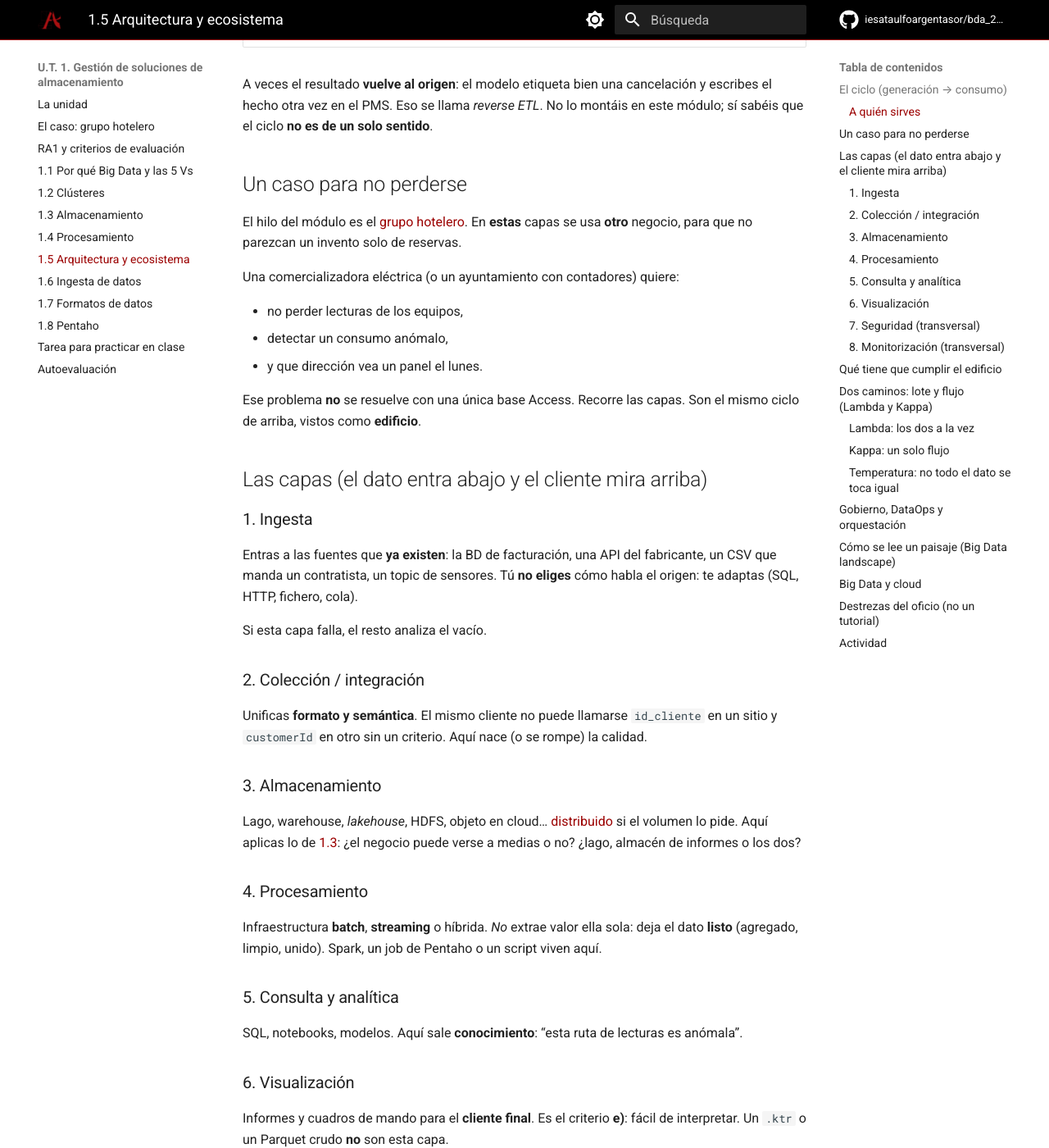
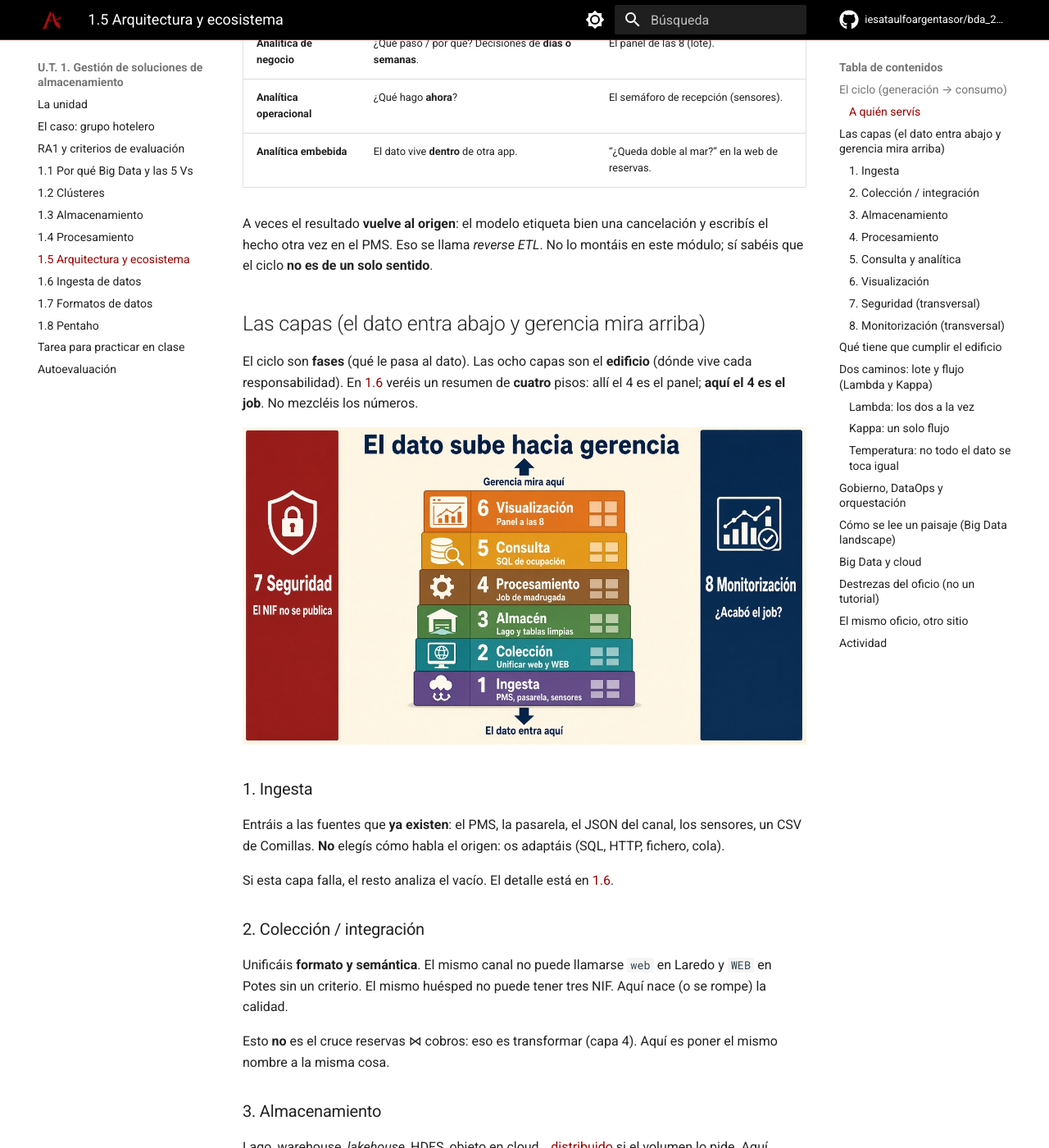
Before and after one commit to iesataulfoargentasor/bda_2026_2027, an MkDocs documentation site: the page built from docs/ut1/arquitectura.md, in a window 1280 px wide and 1400 px high, scrolled down 1740 px. Shown: the whole window at 82% size. Built offline with MkDocs 1.6.1 and Material for MkDocs 9.7.7, drawn with Linux system fonts in a browser that asks for light colours; comment, search, counter and statistics services are not loaded; some of the changed text lies outside the part shown.

Commit message:
Anclar el 1.5 al hotel: ocho capas, Lambda sin mezclar el panel, y RTO/RPO.
Co-authored-by: Cursor <cursoragent@cursor.com>

```diff
--- a/docs/ut1/arquitectura.md
+++ b/docs/ut1/arquitectura.md
@@ -8,11 +8,14 @@ tags:
 
 # 1.5. Arquitectura por capas y paisaje de herramientas
 
-Un sistema Big Data no es “un programa que lo hace todo”. Si metes ingesta, limpieza, modelos y el PDF para gerencia en el mismo script, no puedes probar, ni sustituir una pieza, ni explicar el diseño (criterio **a)**).
+Un sistema Big Data no es “un programa que lo hace todo”. Si metéis ingesta, limpieza, modelos y el PDF para gerencia en el mismo script, no podéis probar, ni sustituir una pieza, ni explicar el diseño (criterio **a)**).
 
-Se parte en **capas** que se hablan entre sí. Cada capa tiene **una** responsabilidad. Así sabes dónde encajan la [ingesta](ingesta.md), el [formato](formatos.md), [Pentaho](pentaho.md) y el cuadro de mando.
+Se parte en **capas** que se hablan entre sí. Cada capa tiene **una** responsabilidad. Así sabéis dónde encajan la [ingesta](ingesta.md), el [formato](formatos.md), [Pentaho](pentaho.md) y el cuadro de mando.
 
-Este apartado es también el **mapa del oficio** que en [1.1](por-que-big-data.md) llamamos ingeniería de datos: no el gráfico del lunes, sino que ese gráfico **pueda** hacerse.
+Este apartado es el **mapa del oficio** que en [1.1](por-que-big-data.md) llamamos ingeniería de datos: no el gráfico del lunes, sino que ese gráfico **pueda** hacerse. El hilo es el [grupo hotelero](caso-hotel.md).
+
+!!! info "Cómo se lee esta página"
+    Primero el **ciclo** (fases: de que nace el dato hasta que gerencia lo usa). Luego el **edificio** (ocho capas: el dato entra abajo y gerencia mira arriba). Después **cómo se combinan** lote y flujo (Lambda / Kappa) con los relojes 23:00 / 8:00 / semáforo. Los logos van al final: se sitúan en una capa; no se recitan.
 
 ## El ciclo (generación → consumo)
 
@@ -20,15 +23,15 @@ Antes de los logos, el dato recorre un ciclo. Las tecnologías cambian; **estas
 
 1. **Generación.** Quién, dónde y cuándo nace el dato: PMS, pasarela, sensor, un Excel de Comillas, una API.
 2. **Ingesta.** Moverlo al almacén. El detalle (pipeline, push/pull/poll, ETL/ELT) está en [1.6](ingesta.md).
-3. **Transformación.** Cruzar, limpiar, agregar. Aquí vive Pentaho y, a escala, Spark SQL.
-4. **Entrega** (*serving*). El dato **ya es de fiar** y se lo das a un consumidor: panel, modelo, fichero para el científico.
+3. **Transformación.** Cruzar, limpiar, agregar. Aquí vive Pentaho y, a escala, Spark SQL. No es lo mismo que unificar nombres (eso es la capa 2, más abajo).
+4. **Entrega** (*serving*). El dato **ya es de fiar** y se lo dais a un consumidor: panel, modelo, fichero para el científico.
 5. **Consumo.** Gerencia a las 8, un analista, un entrenamiento. Si el consumidor no confía, el ciclo ha fallado **antes**.
 
 ![Ciclo del dato en el hotel: de PMS y sensores al panel de las 8](../assets/ut1/ciclo-ingenieria.png)
 
-Sobre el almacén (lago, warehouse, *lakehouse*, cubo de objetos: [1.3](almacenamiento.md)) se apoyan ingesta, transformación y entrega. Lo que no es una fase, y atraviesa todas, va más abajo: seguridad, gobierno, orquestación.
+Sobre el almacén (lago, warehouse, *lakehouse*, cubo de objetos: [1.3](almacenamiento.md)) se apoyan ingesta, transformación y entrega. Seguridad y monitorización son **capas** que atraviesan el edificio. Gobierno, DataOps y orquestación son **corrientes** (no una novena capa): van más abajo.
 
-### A quién sirves
+### A quién servís
 
 No es el mismo reloj.
 
@@ -38,67 +41,61 @@ No es el mismo reloj.
 | **Analítica operacional** | ¿Qué hago **ahora**? | El semáforo de recepción (sensores). |
 | **Analítica embebida** | El dato vive **dentro** de otra app. | “¿Queda doble al mar?” en la web de reservas. |
 
-A veces el resultado **vuelve al origen**: el modelo etiqueta bien una cancelación y escribes el hecho otra vez en el PMS. Eso se llama *reverse ETL*. No lo montáis en este módulo; sí sabéis que el ciclo **no es de un solo sentido**.
+A veces el resultado **vuelve al origen**: el modelo etiqueta bien una cancelación y escribís el hecho otra vez en el PMS. Eso se llama *reverse ETL*. No lo montáis en este módulo; sí sabéis que el ciclo **no es de un solo sentido**.
 
-## Un caso para no perderse
+## Las capas (el dato entra abajo y gerencia mira arriba)
 
-El hilo del módulo es el [grupo hotelero](caso-hotel.md). En **estas** capas se usa **otro** negocio, para que no parezcan un invento solo de reservas.
+El ciclo son **fases** (qué le pasa al dato). Las ocho capas son el **edificio** (dónde vive cada responsabilidad). En [1.6](ingesta.md) veréis un resumen de **cuatro** pisos: allí el 4 es el panel; **aquí el 4 es el job**. No mezcléis los números.
 
-Una comercializadora eléctrica (o un ayuntamiento con contadores) quiere:
-
-- no perder lecturas de los equipos,
-- detectar un consumo anómalo,
-- y que dirección vea un panel el lunes.
-
-Ese problema **no** se resuelve con una única base Access. Recorre las capas. Son el mismo ciclo de arriba, vistos como **edificio**.
-
-## Las capas (el dato entra abajo y el cliente mira arriba)
+![Ocho capas en el hotel: el dato entra por la ingesta y gerencia mira el panel](../assets/ut1/capas-hotel.png)
 
 ### 1. Ingesta
 
-Entras a las fuentes que **ya existen**: la BD de facturación, una API del fabricante, un CSV que manda un contratista, un topic de sensores. Tú **no eliges** cómo habla el origen: te adaptas (SQL, HTTP, fichero, cola).
+Entráis a las fuentes que **ya existen**: el PMS, la pasarela, el JSON del canal, los sensores, un CSV de Comillas. **No** elegís cómo habla el origen: os adaptáis (SQL, HTTP, fichero, cola).
 
-Si esta capa falla, el resto analiza el vacío.
+Si esta capa falla, el resto analiza el vacío. El detalle está en [1.6](ingesta.md).
 
 ### 2. Colección / integración
 
-Unificas **formato y semántica**. El mismo cliente no puede llamarse `id_cliente` en un sitio y `customerId` en otro sin un criterio. Aquí nace (o se rompe) la calidad.
+Unificáis **formato y semántica**. El mismo canal no puede llamarse `web` en Laredo y `WEB` en Potes sin un criterio. El mismo huésped no puede tener tres NIF. Aquí nace (o se rompe) la calidad.
+
+Esto **no** es el cruce reservas ⋈ cobros: eso es transformar (capa 4). Aquí es poner el mismo nombre a la misma cosa.
 
 ### 3. Almacenamiento
 
-Lago, warehouse, *lakehouse*, HDFS, objeto en cloud… [distribuido](clusters.md) si el volumen lo pide. Aquí aplicas lo de [1.3](almacenamiento.md): ¿el negocio puede verse a medias o no? ¿lago, almacén de informes o los dos?
+Lago, warehouse, *lakehouse*, HDFS, objeto en cloud… [distribuido](clusters.md) si el volumen lo pide. Aquí aplicáis lo de [1.3](almacenamiento.md): ¿el cobro puede verse a medias o no? ¿lago, almacén de informes o los dos?
 
 ### 4. Procesamiento
 
-Infraestructura **batch**, **streaming** o híbrida. *No* extrae valor ella sola: deja el dato **listo** (agregado, limpio, unido). Spark, un job de Pentaho o un script viven aquí.
+Infraestructura **batch**, **streaming** o híbrida. *No* extrae valor ella sola: deja el dato **listo** (agregado, limpio, unido). El job de madrugada, Spark o un script viven aquí. Lote o flujo, en [1.4](procesamiento.md).
 
 ### 5. Consulta y analítica
 
-SQL, notebooks, modelos. Aquí sale **conocimiento**: “esta ruta de lecturas es anómala”.
+SQL, notebooks, modelos. Aquí sale **conocimiento**: “Laredo cancela más el viernes por la web”.
 
 ### 6. Visualización
 
-Informes y cuadros de mando para el **cliente final**. Es el criterio **e)**: fácil de interpretar. Un `.ktr` o un Parquet crudo **no** son esta capa.
+Informes y cuadros de mando para **gerencia**. Es el criterio **e)**: fácil de interpretar. Un `.ktr` o un Parquet crudo **no** son esta capa. El panel de las 8 **sí**.
 
-### 7. Seguridad (transversal)
+### 7. Seguridad (transversal) { #7-seguridad-transversal }
 
 Atraviesa todas las anteriores: quién lee el NIF, cifrado, copias, amenazas internas (un práctico con más permisos de la cuenta) y externas. Principio de **menor privilegio**: solo el tiempo y las columnas que hacen falta. Enmascarar el DNI del huésped no es un adorno.
 
 ### 8. Monitorización (transversal)
 
-¿El job de anoche acabó? ¿El dato del panel es de hoy o de marzo? Auditoría y gobierno. Sin esto, el prototipo de clase funciona y el de producción **miente** sin que nadie lo sepa.
+¿El job de anoche acabó **antes de las 8**? ¿El dato del panel es de ayer o de marzo? Auditoría. Sin esto, el prototipo de clase funciona y el de producción **miente** sin que nadie lo sepa.
 
 !!! warning "Las dos que se olvidan en el trabajo de clase"
     Seguridad y monitorización. El flujo “CSV → filtro → Excel” llega al 10. Las otras seis capas, si el caso es real, también existen aunque sean simples (una carpeta con permisos y un log de Pentaho).
 
 ## Qué tiene que cumplir el edificio
 
-Las capas de arriba son el **edificio**. Una arquitectura Big Data, además, tiene que **aguantar** volumen y velocidad. En el [grupo hotelero](caso-hotel.md):
+Las capas de arriba son el **edificio**. Una arquitectura Big Data, además, tiene que **aguantar** volumen y velocidad.
 
 | Exigencia | En castellano | En el hotel |
 | --- | --- | --- |
-| **Escala** | Añades disco o CPU sin rediseñar | Abrís Noja y el panel de las 8 sigue saliendo |
-| **Aguanta fallos** | Un nodo muerto no tumba el servicio | Se funde un disco en Potes; recepción cobra |
+| **Escala** | Añadís disco o CPU sin rediseñar | Abrís Noja y el panel de las 8 sigue saliendo |
+| **Aguanta fallos** | Un nodo muerto no tumba el **histórico** | Se funde un disco en Potes; el **panel** sigue ([1.2](clusters.md)). El cobro en recepción es el PMS, no el clúster |
 | **Dato repartido** | Nada de un único SPOF (un solo punto que, si cae, cae todo) | No un USB con “el histórico” |
 | **Proceso repartido** | El cálculo también se parte | El job de ocupación no corre en un portátil |
 | **Dato cerca del cálculo** | Menos red, menos espera | Hadoop clásico; en nube a veces se **separa** ([1.2](clusters.md), [1.3](almacenamiento.md)) |
@@ -109,10 +106,10 @@ Las capas de arriba son el **edificio**. Una arquitectura Big Data, además, tie
 Principios que evitan el zoo:
 
 1. **Componentes comunes** pocos y bien elegidos: cubo de objetos, Git, orquestador, un motor de proceso.
-2. **Todo falla.** Decide cuánto puedes tardar en recuperar el panel (**RTO**) y cuántas horas de reservas puedes perder (**RPO**).
-3. **Elástico**, también hacia abajo (apagar el clúster de madrugada).
+2. **Todo falla.** **RTO:** cuánto podéis tardar en recuperar el panel (si el job muere a las 02:10, ¿llegáis a las 8?). **RPO:** hasta qué hora de reservas aceptáis **perder** (un fallo a las 22:00, ¿se pierde el día o solo la última hora?).
+3. **Elástico**, también hacia abajo (noviembre: apagáis nodos; [1.2](clusters.md)).
 4. **Viva:** el negocio cambia; la arquitectura también.
-5. **Poco acoplada:** cola o API; cambias NiFi por un script sin reescribir el PMS.
+5. **Poco acoplada:** cola o API; cambiáis NiFi por un script sin reescribir el PMS.
 6. **Reversible:** una decisión mala se deshace (versión del job, no “ya está en producción para siempre”).
 7. **Menos privilegio:** el práctico no lee el DNI ([seguridad](#7-seguridad-transversal)).
 
@@ -120,50 +117,50 @@ Principios que evitan el zoo:
 
 Lote y *streaming* ya están en [1.4](procesamiento.md). Aquí es **cómo se combinan** en el edificio.
 
-- **Lote:** tiene principio y fin. El cierre de las 23:00. Preciso; tarda.
-- **Flujo:** no acaba. Cada evento de sensor. Rápido; a menudo **menos** preciso (una ventana, no todo el histórico).
+- **Lote:** tiene principio y fin. El cierre de las 23:00. Preciso; tarda. **Eso es el panel de las 8.**
+- **Flujo:** no acaba. Cada evento de sensor. Rápido; a menudo **menos** preciso (una ventana, no todo el histórico). **Eso es el semáforo.**
 
 “Tiempo real” **no** es instantáneo: es responder en un plazo **finito** y útil. El semáforo de recepción sí; el panel de las 8 no hace falta.
 
 ### Lambda: los dos a la vez
 
-Cada hecho nuevo (reserva, cobro, sensor) entra por **dos** caminos que luego se consultan juntos:
+Cada hecho nuevo (reserva, cobro, sensor) puede entrar por **dos** caminos. Luego se consulta **el que toca**:
 
-1. **Capa lenta (lote).** El lago **inmutable**: se **añade**, no se pisa. Por la noche recorres **todo** y calculas la vista del panel (ocupación e importe **cerrados**). Precisión alta; latencia de horas.
-2. **Capa rápida (flujo).** Solo el **incremento** desde el último lote: el semáforo, la ocupación “de ahora”. Baja latencia; puedes muestrear o mirar diez segundos de cada minuto.
-3. **Capa de consulta.** Gerencia pregunta. Si quiere el cierre de ayer, la vista lenta. Si recepción pregunta “¿queda doble?”, la rápida. A veces **mezclas**: ayer cerrado + lo de esta noche hasta las 7:50.
+1. **Capa lenta (lote).** El lago **inmutable**: se **añade**, no se pisa. Por la noche recorréis **todo** y calculáis la vista del panel (ocupación e importe **cerrados**). Precisión alta; latencia de horas. Gerencia a las **8** mira **solo** esta vista: es **ayer**, no el semáforo.
+2. **Capa rápida (flujo).** Solo el **incremento** desde el último lote: el semáforo, la ocupación “de ahora”. Baja latencia; podéis muestrear o mirar diez segundos de cada minuto.
+3. **Capa de consulta.** ¿Cierre de ayer? Vista lenta. ¿Queda doble? Vista rápida. **No** mezcléis las dos en el panel de las 8. La mezcla es **otra** pregunta (p. ej. a las 11, “importe de *hoy* hasta ahora”: cierre de anoche + el flujo de la mañana).
 
-El linaje se conserva porque no reescribes: una cancelación es **otro** registro, no un borrado silencioso.
+El linaje se conserva porque no reescribís: una cancelación es **otro** registro, no un borrado silencioso.
 
 En el hotel eso es natural: **no** es el mismo algoritmo pintar el panel de las 8 (todo el día, todas las fuentes) y actualizar el semáforo (un evento).
 
 ### Kappa: un solo flujo
 
-Si el lote no es más que “un flujo que se puede **releer**”, tiras la capa lenta. Todo pasa por una **cola de mensajes** ([Kafka](https://kafka.apache.org/) y similares). El bruto no se muta; si cambias la transformación, **reprocesas** desde un punto (el *replay*).
+Si el lote no es más que “un flujo que se puede **releer**”, tiréis la capa lenta. Todo pasa por una **cola de mensajes** ([Kafka](https://kafka.apache.org/) y similares). El bruto no se muta; si cambiáis la transformación, **reprocesáis** desde un punto (el *replay*).
 
 Cuatro ideas:
 
 1. Todo es un flujo (el lote es un caso).
 2. El origen no se pisa.
 3. Un solo código que mantener.
-4. Puedes volver a lanzar el proceso sobre los mismos eventos.
+4. Podéis volver a lanzar el proceso sobre los mismos eventos.
 
 Hace falta que los eventos se guarden **en orden**. Si el algoritmo del panel **no** es el del semáforo (p. ej. un modelo de cancelación sobre tres años de Parquet), Kappa se queda corto: ese entrenamiento quiere el camino lento.
 
 ![Lambda: panel y semáforo por caminos distintos. Kappa: una cola que se puede releer](../assets/ut1/lambda-kappa-hotel.png)
 
-| Pregunta | Te inclinas a |
+| Pregunta | Os inclináis a |
 | --- | --- |
 | ¿El cálculo del panel y el del semáforo son **el mismo** (o casi)? | **Kappa** (un código, una cola) |
 | ¿El modelo de cancelación necesita **todo** el histórico y el semáforo no? | **Lambda** |
-| ¿Solo el panel de las 8, sin semáforo? | Un lote. No montes flujo “por si acaso” |
+| ¿Solo el panel de las 8, sin semáforo? | Un lote. No montéis flujo “por si acaso” |
 | ¿Solo el semáforo, y el 8 se puede **rehacer** releyendo la cola? | **Kappa** |
 
 Spark se cita tanto porque **el mismo** código puede cubrir lote y flujo: en Lambda reduce el doble mantenimiento. El detalle del motor, en la [UT2](../ut2/ecosistema.md).
 
 ### Temperatura: no todo el dato se toca igual
 
-![Caliente, templado y frío: ocupación de hoy frente a copias de 2019](../assets/ut1/temperatura-dato.png)
+![Caliente, templado y frío: semáforo de ahora frente a copias de 2019](../assets/ut1/temperatura-dato.png)
 
 | | **Caliente** | **Templado** | **Frío** |
 | --- | --- | --- | --- |
@@ -188,15 +185,15 @@ No son una novena capa con logo. Son **corrientes** que atraviesan el ciclo.
 
 ## Cómo se lee un paisaje (*Big Data landscape*)
 
-Si buscas esa expresión verás pósters con cientos de logos. **No los memorices.** Sitúa **la capa** (o la fase del ciclo):
+Si buscáis esa expresión veréis pósters con cientos de logos. **No los memoricéis.** Situad **la capa**:
 
-| Capa | Ejemplos que veréis en el ciclo | Pregunta que responde |
+| Capa | Ejemplos que veréis | Pregunta que responde |
 | --- | --- | --- |
-| Ingesta / mensajería | Sqoop, Flume, NiFi, Kafka, Kinesis | ¿Cómo entra el dato? |
-| Almacén | HDFS, S3, warehouses cloud, MongoDB, HBase | ¿Dónde reposa? |
-| Proceso | MapReduce, Spark, Hive, Pig | ¿Quién transforma a escala? |
-| Orquestación | Oozie, Airflow, **Kitchen** (Pentaho) | ¿En qué orden y qué pasa si falla? |
-| Visualización | Power BI, Tableau, informes Pentaho | ¿Qué ve el cliente? |
+| 1 Ingesta / mensajería | Sqoop, Flume, NiFi, Kafka, Kinesis | ¿Cómo entra el dato? |
+| 3 Almacén | HDFS, S3, warehouses cloud, MongoDB, HBase | ¿Dónde reposa? |
+| 4 Proceso | MapReduce, Spark, Hive, Pig | ¿Quién transforma a escala? |
+| Orquestación (corriente) | Oozie, Airflow, **Kitchen** (Pentaho) | ¿En qué orden y qué pasa si falla? |
+| 6 Visualización | Power BI, Tableau, informes Pentaho | ¿Qué ve gerencia? |
 
 **Hadoop** fue la plataforma pionera de **lotes** sobre HDFS (un sistema de ficheros **repartido**). **Spark** cubre lotes y streaming **en memoria** y convive con ese ecosistema: por eso aparece en las dos capas de Lambda. **Pentaho** se usa en este módulo para **ETL visual** y para **mostrar** el resultado sin programar el motor. La cola de Kappa suele ser Kafka; el detalle de ingesta está en [1.6](ingesta.md).
 
@@ -215,32 +212,37 @@ No hace falta dominarlas todas el primer día. Sí conviene saber **que existen*
 - Linux / consola, SSH y redes (entrar en el nodo).
 - APIs REST (traer un origen que no es un CSV).
 - Git (el job también es código).
-- Contenedores (Docker): levantar una herramienta sin pelearte con el Windows del aula.
+- Contenedores (Docker): levantar una herramienta sin pelearos con el Windows del aula.
 - SQL (lingua franca de la transformación) y un lenguaje de scripts (en clase, Python).
 - Un cuaderno Jupyter para probar; a producción, el mismo flujo en un orquestador.
 
 Un ingeniero de datos **no** es un desarrollador de producto. Sí escribe el script que evita el clic manual a las 02:00.
 
+## El mismo oficio, otro sitio
+
+El hotel es el hilo. El edificio se parece fuera: una comercializadora (o un ayuntamiento con contadores) no quiere perder lecturas, detectar un consumo raro y un panel el lunes. Mismas ocho capas; otras fuentes. No hace falta cambiar de caso para entender el plano.
+
 !!! success "Al terminar 1.5"
-    Coge un caso (contadores, reservas, tickets de caja) y dibuja las **ocho** capas. Pon **una** herramienta o responsabilidad en cada una y justifica la de almacenamiento. Di si el caso pide **Lambda, Kappa o solo lote**. Si puedes explicarlo a un compañero que no ha leído el tema, el apartado está entendido.
+    Dibujad las **ocho** capas del [hotel](caso-hotel.md). Ponéd **una** herramienta o responsabilidad en cada una y justificad la de almacenamiento. Decid si pide **Lambda, Kappa o solo lote**. Si podéis explicarlo a un compañero que no ha leído el tema, el apartado está entendido.
 
 ## Actividad
 
-No puntúa en Moodle.
+No puntúa en Moodle. Una línea de por qué.
 
-1. Sitúa cada herramienta en **una** fase o corriente (generación / ingesta / almacén / transformación / entrega / consumo / orquestación). Una línea de por qué.
+1. Situad cada herramienta en **una** de las ocho capas, o en la corriente de orquestación.
 
     | Herramienta | Pista |
     | --- | --- |
     | [Power BI](https://www.microsoft.com/es-es/power-platform/products/power-bi) | Lo que gerencia **ve** |
-    | SQL | Lingua franca |
+    | SQL | Preguntar ocupación ya curada |
     | [MongoDB](https://www.mongodb.com/) | Dónde reposa un JSON |
     | [Airflow](https://airflow.apache.org/) | Orden de los pasos |
     | [S3](https://aws.amazon.com/s3/) | Cubo de objetos |
 
-2. En Lambda, ¿cómo va más rápido el semáforo que el panel de las 8? ¿Qué **pagas** a cambio? (Precisión / ventana / histórico.)
+2. En Lambda, el semáforo va más rápido que el panel de las 8. ¿Qué **pagáis** a cambio? El panel de las 8, ¿mezcla los dos caminos?
 3. Lote frente a flujo: una frase de **volumen** y otra de **reloj**, con el cierre de las 23:00 y los sensores.
 4. ¿Por qué oiréis tanto Spark en este dibujo, y no “un programa para el lote y otro para el flujo”?
-5. Los sensores de Potes disparan a saco. Según el [SCV](procesamiento.md#scv), si quieres **velocidad y volumen**, ¿qué sueltas?
+5. Los sensores de Potes disparan a saco. Según el [SCV](procesamiento.md#scv), si queréis **velocidad y volumen**, ¿qué soltáis?
 
-Comprobación (1): consumo / transformación / almacén / orquestación / objetos. (2) Camino rápido = incremento o muestra, no todo el lago. (3) Lote = mucho dato, fin; flujo = continuo, ventana. (4) Un motor, dos modos. (5) Precisión (muestreo). Luego dibuja las ocho capas del hotel **o** de los contadores y marca Lambda o Kappa.
+!!! tip "Comprobación"
+    (1) Visualización (6) / consulta (5) / almacén (3) / orquestación / almacén (3). (2) Precisión o histórico; el panel de las 8 **no** mezcla. (3) Lote = mucho dato, fin; flujo = continuo, ventana. (4) Un motor, dos modos. (5) Precisión (muestreo).
```
Also changed, not shown: other parts of docs/ut1/arquitectura.md (+3 -3 lines), docs/ut1/index.md (+1 -1 lines), docs/ut1/ingesta.md (+1 -1 lines), docs/assets/ut1/capas-hotel.png (added), docs/assets/ut1/temperatura-dato.png.
